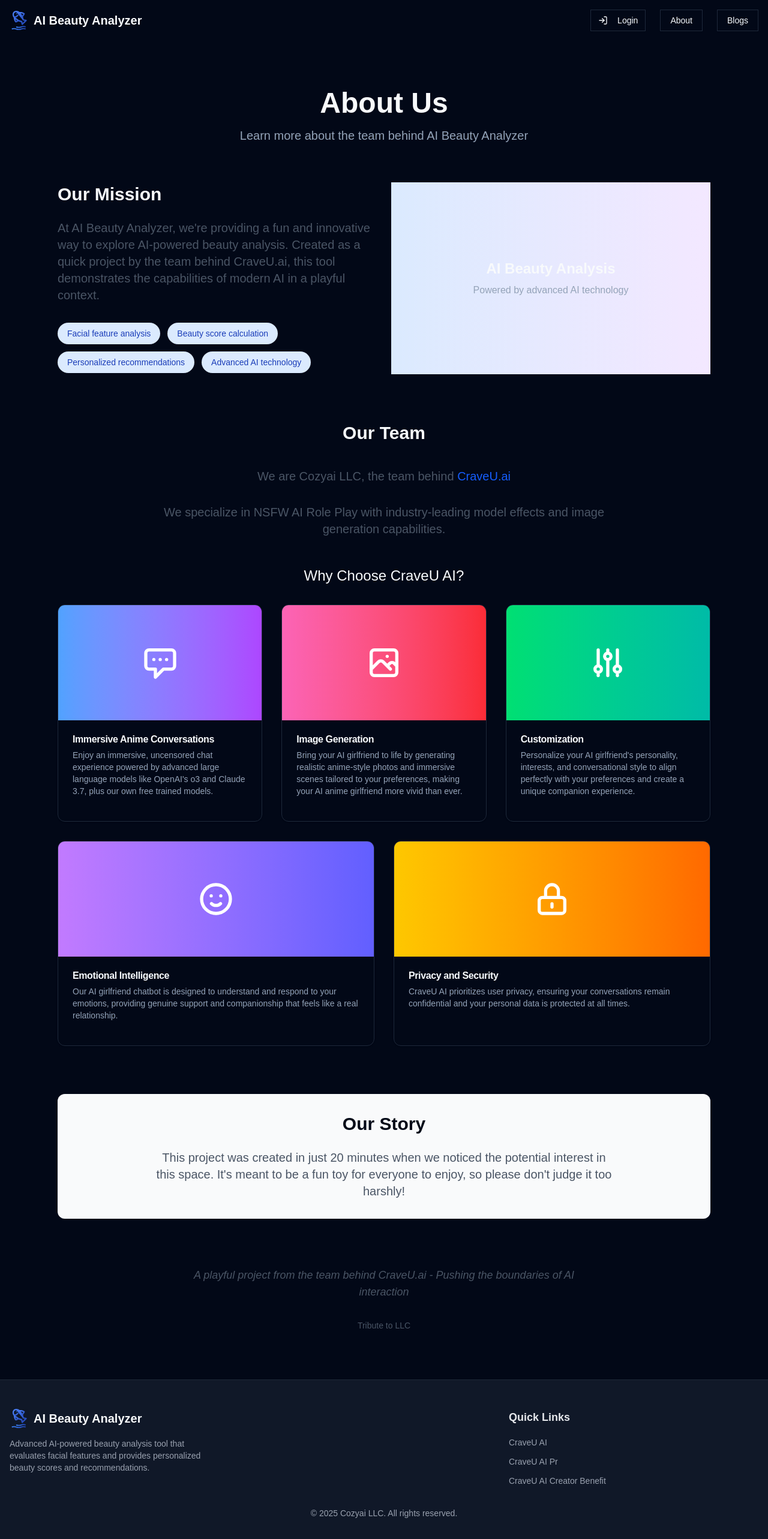
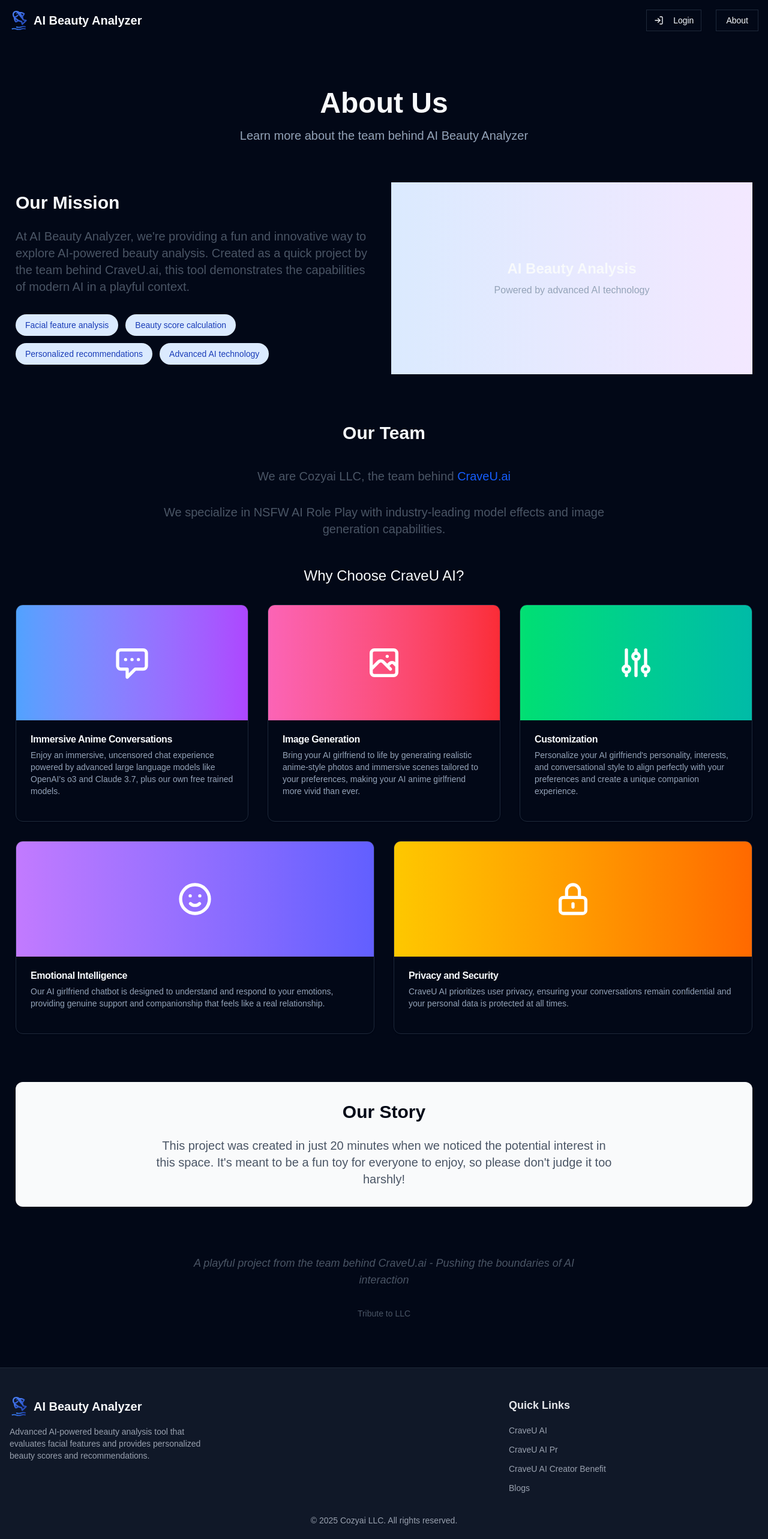
Before and after one commit to Shiinama/ai-beauty, a Next.js app: page /about in a window 1280 px wide. Shown: the top 2566 px of the page at 60% size. Built offline with nearby package versions, Linux system fonts and the light colour scheme; no server answers.

Commit message:
feat: add checkbox

```diff
--- a/app/admin/articles/batch/page.tsx
+++ b/app/admin/articles/batch/page.tsx
@@ -1,3 +1,5 @@
+'use client'
+
 import { Loader2 } from 'lucide-react'
 import { useRouter } from 'next/navigation'
 import { useState } from 'react'
--- a/app/admin/articles/page.tsx
+++ b/app/admin/articles/page.tsx
@@ -53,7 +53,7 @@
                 <tr key={article.id}>
                   <td className="px-6 py-4 whitespace-nowrap">
                     <div className="text-sm font-medium">{article.title}</div>
-                    <div className="text-muted-foreground text-sm">{article.slug}</div>
+                    <div className="text-muted-foreground truncate text-sm">{article.slug}</div>
                   </td>
                   <td className="text-muted-foreground px-6 py-4 text-sm whitespace-nowrap">
                     {formatDate(article.createdAt)}
--- a/app/admin/layout.tsx
+++ b/app/admin/layout.tsx
@@ -10,5 +10,5 @@
   if (s?.user?.id !== process.env.NEXT_PUBLIC_ADMIN_ID) {
     redirect('/')
   }
-  return <div className="container mx-auto py-8">{children}</div>
+  return <div className="py-8">{children}</div>
 }
--- a/components/container.tsx
+++ b/components/container.tsx
@@ -2,7 +2,7 @@
 
 export default function Container({ className, children }: { className?: string; children: React.ReactNode }) {
   return (
-    <div className={cn('mx-auto flex w-full max-w-(--breakpoint-xl) flex-1 flex-col px-2.5 py-8 md:px-20', className)}>
+    <div className={cn('mx-auto flex w-full max-w-(--breakpoint-xl) flex-1 flex-col px-2.5 py-8', className)}>
       {children}
     </div>
   )
--- a/components/footer.tsx
+++ b/components/footer.tsx
@@ -40,6 +40,11 @@
                   CraveU AI Creator Benefit
                 </Link>
               </li>
+              <li>
+                <Link href="/blogs" className="text-sm text-gray-400 transition-colors hover:text-blue-400">
+                  Blogs
+                </Link>
+              </li>
             </ul>
           </div>
         </div>
--- a/components/header.tsx
+++ b/components/header.tsx
@@ -15,9 +15,6 @@
         <Button variant="outline" asChild>
           <Link href="/about">About</Link>
         </Button>
-        <Button variant="outline" asChild>
-          <Link href="/blogs">Blogs</Link>
-        </Button>
       </section>
     </header>
   )
```
